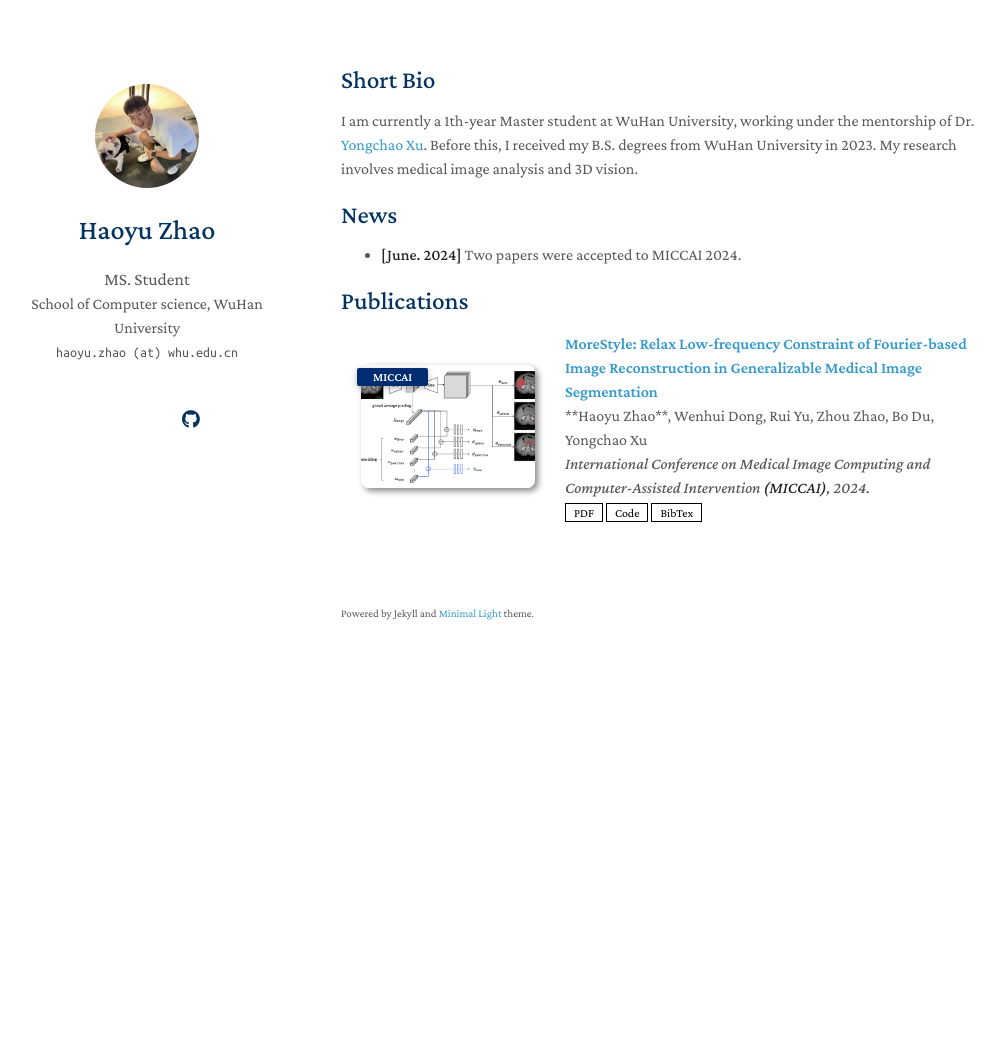
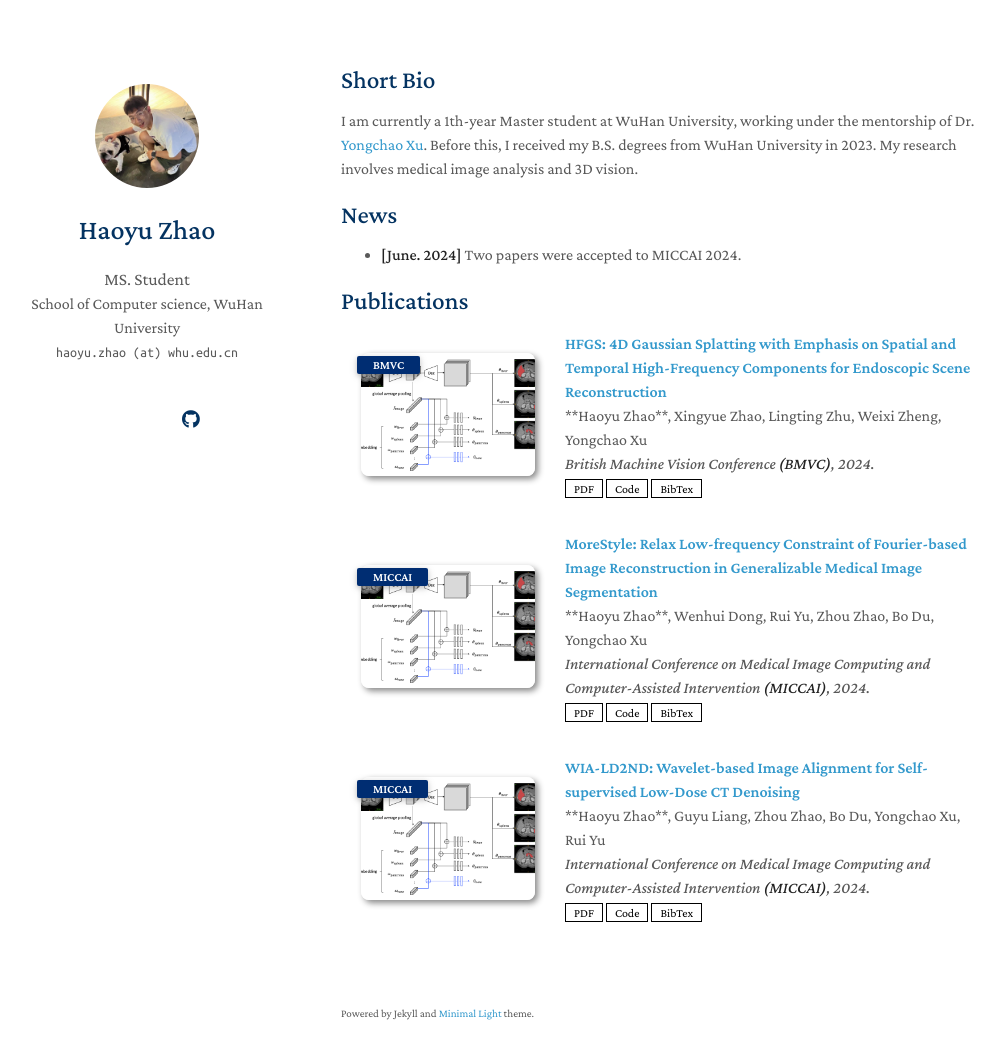
Before and after one commit to zhaohaoyu376/zhaohaoyu376.github.io, a Jekyll site: the page built from index.md, in a window 1280 px wide and 1094 px high. Shown: the top 1059 px of the window, without its empty margins (129-1133 px from the left). Built offline with Jekyll 4.4.1, drawn with Linux system fonts in a browser that asks for light colours; nearby versions of some CDN libraries; a style sheet for code colours, icons or effects is not loaded; our own code applies the rules of GitHub Pages for plain Markdown files.

Commit message:
Update publications.yml

```diff
--- a/_data/publications.yml
+++ b/_data/publications.yml
@@ -1,4 +1,13 @@
 main:
+
+  - title: "HFGS: 4D Gaussian Splatting with Emphasis on Spatial and Temporal High-Frequency Components for Endoscopic Scene Reconstruction"
+    authors: "**Haoyu Zhao**, Xingyue Zhao, Lingting Zhu, Weixi Zheng, Yongchao Xu"
+    conference_short: BMVC
+    conference: British Machine Vision Conference <strong>(BMVC)</strong>, 2024.
+    pdf: https://arxiv.org/pdf/2306.00988.pdf
+    code: https://github.com/MrGiovanni/ContinualLearning
+    bibtex: https://bib.yliu.me/MICCAI23.txt
+    image: ./assets/img/teaser_example_2.png
 
   - title: "MoreStyle: Relax Low-frequency Constraint of Fourier-based Image Reconstruction in Generalizable Medical Image Segmentation"
     authors: "**Haoyu Zhao**, Wenhui Dong, Rui Yu, Zhou Zhao, Bo Du, Yongchao Xu"
@@ -10,14 +19,11 @@ main:
     image: ./assets/img/teaser_example_2.png
     note: Under review
 
-
-
-
-  # - title: WIA-LD2ND: Wavelet-based Image Alignment for Self-supervised Low-Dose CT Denoising
-  #   authors: **Haoyu Zhao**, Guyu Liang, Zhou Zhao, Bo Du, Yongchao Xu, Rui Yu
-  #   conference_short: MICCAI
-  #   conference: International Conference on Medical Image Computing and Computer-Assisted Intervention <strong>(MICCAI)</strong>, 2024.
-  #   pdf: https://arxiv.org/pdf/2306.00988.pdf
-  #   code: https://github.com/MrGiovanni/ContinualLearning
-  #   bibtex: https://bib.yliu.me/MICCAI23.txt
-  #   image: ./assets/img/teaser_example_2.png
+  - title: "WIA-LD2ND: Wavelet-based Image Alignment for Self-supervised Low-Dose CT Denoising"
+    authors: "**Haoyu Zhao**, Guyu Liang, Zhou Zhao, Bo Du, Yongchao Xu, Rui Yu"
+    conference_short: MICCAI
+    conference: International Conference on Medical Image Computing and Computer-Assisted Intervention <strong>(MICCAI)</strong>, 2024.
+    pdf: https://arxiv.org/pdf/2306.00988.pdf
+    code: https://github.com/MrGiovanni/ContinualLearning
+    bibtex: https://bib.yliu.me/MICCAI23.txt
+    image: ./assets/img/teaser_example_2.png
```
